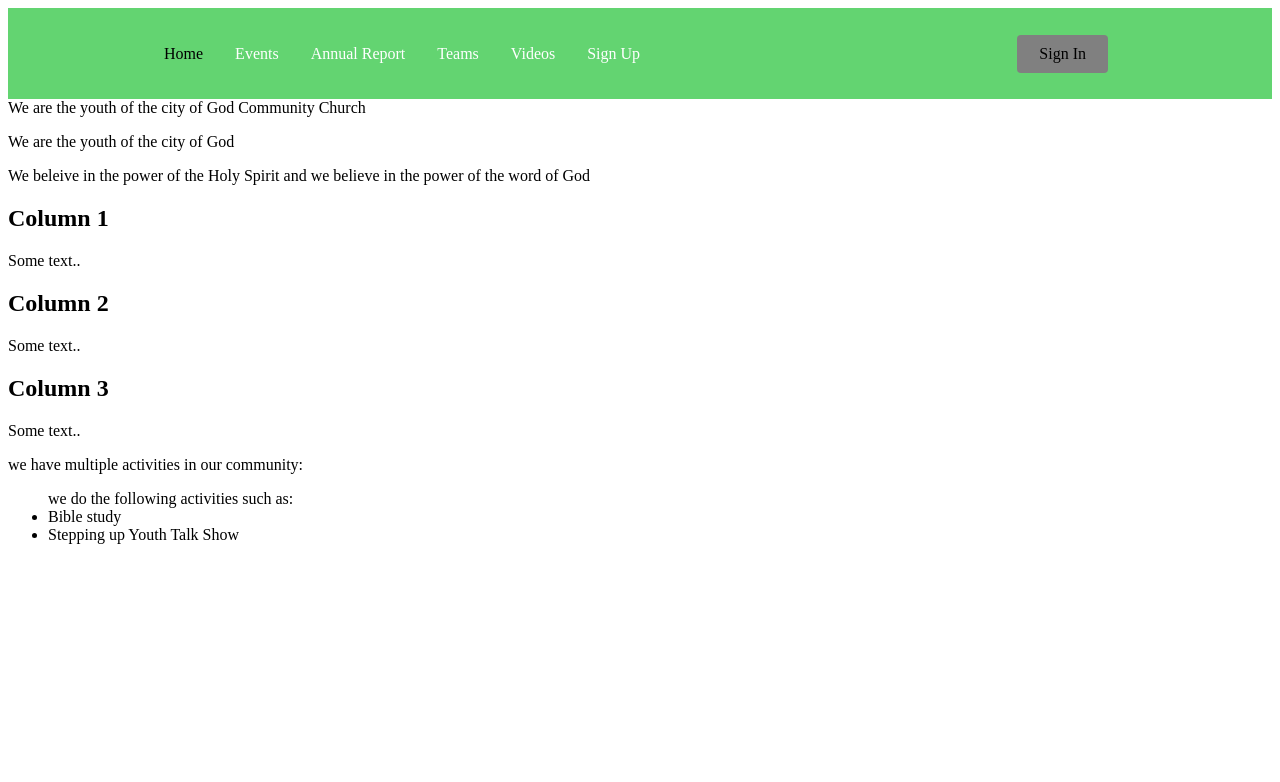
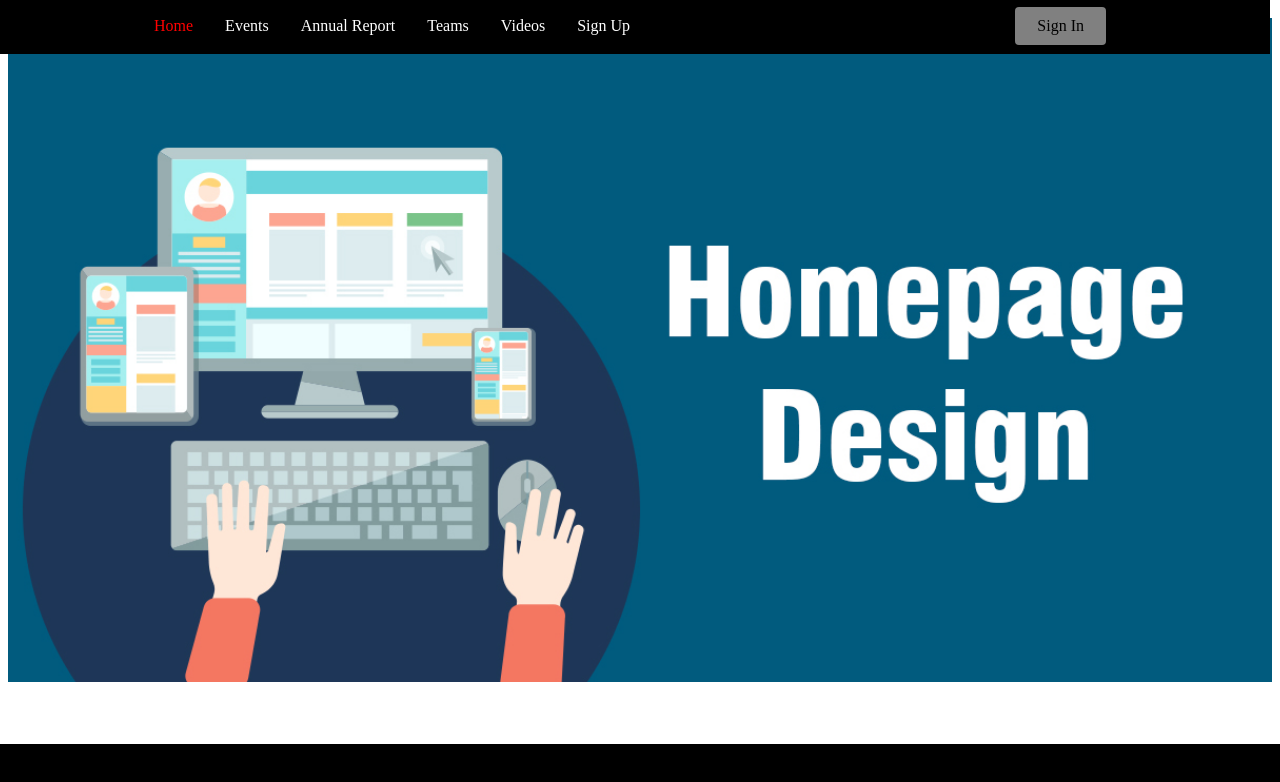
Before and after one commit to JoeLystein/stepping-up, a React (Create React App) app: page /Home in a window 1280 px wide. Shown: the top 782 px of the page. Built offline with nearby package versions, Linux system fonts and the light colour scheme.

Commit message:
Footer done

```diff
--- a/src/App.js
+++ b/src/App.js
@@ -1,13 +1,14 @@
 import './App.css';
 import Mynavbar from '../src/components/my-navbar/mynavbar';
-import Home from './components/my-navbar/Home';
-import Event from './components/my-navbar/Events';
-import Annual from './components/my-navbar/Annual';
+import Home from './Pages/Home';
+import Event from './Pages/Events';
+import Annual from './Pages/Annual';
 import Team from './components/my-navbar/Teams';
 import Videos from './components/my-navbar/Videos';
 import { BrowserRouter as Router, Switch,Route} from "react-router-dom";
 import SignUp from './components/my-navbar/SignUp';
 import Signin from './components/my-navbar/Signin';
+import Myfooter from './components/my-footer/myfooter';
 function App() {
   return (
     <Router>
@@ -43,7 +44,7 @@ function App() {
           </Route>
 
         </Switch>
-
+        <Myfooter/>
 
 
 
--- a/src/components/my-navbar/Events.js
+++ b/src/Pages/Events.js
@@ -1,5 +1,5 @@
 import React from 'react'
-import Photo1 from '../../assets/photo1.jpg';
+import Photo1 from '../assets/photo1.jpg';
 
 function Events() {
     return (
--- a/src/components/my-navbar/Home.js
+++ b/src/Pages/Home.js
@@ -1,19 +1,17 @@
-import React from 'react'
+import React, {useState} from 'react';
+import '../components/my-navbar-css/Home.css';
+import HomeImage from '../assets/Homepage.jpeg'
+
 
 function Home() {
     return (
-        <div>
-            {/* <main>
-            <section>
-                <article> */}
-                    We are the youth of the city of God Community Church
-                {/* </article>
-            </section>
-            </main> */}
+        <div className="homeP">
+            {/* <br/><p>We are the youth of the city of God Community Church </p>
+
             <p>We are the youth of the city of God</p>
-            <p>We beleive in the power of the Holy Spirit and we believe in the power of the word of God</p>
-
-            <div class="row">
+            <p>We beleive in the power of the Holy Spirit and we believe in the power of the word of God</p> */}
+            <img id="imghome" src={HomeImage} alt="home Page"/>
+            {/* <div class="row">
                 <div class="column" >
                     <h2>Column 1</h2>
                     <p>Some text..</p>
@@ -35,7 +33,7 @@ function Home() {
                         <li>Stepping up Youth Talk Show</li>
                     </ul>
                 </article>
-            </div>
+            </div> */}
         </div>
 
     )
--- /dev/null
+++ b/src/components/my-footer/myfooter.js
@@ -0,0 +1,14 @@
+import React from 'react';
+import { Footer } from '../my-navbar/NavbarElements';
+
+function myfooter() {
+    return (
+        <div>
+            <Footer>
+                Connect with us
+            </Footer>
+        </div>
+    )
+}
+
+export default myfooter;
--- /dev/null
+++ b/src/components/my-navbar-css/Home.css
@@ -0,0 +1,12 @@
+.homeP *{
+  margin-top: 10px;
+}
+
+#imghome{
+    width: 100%;
+    height: 100%;
+    /* margin: 0; */
+    /* margin-left: -10px;
+    margin-right: -20px;  */
+    /* position:fixed; */
+}
--- a/src/components/my-navbar/NavbarElements.js
+++ b/src/components/my-navbar/NavbarElements.js
@@ -5,13 +5,21 @@ import styled from 'styled-components';
 export const img= styled.img`
 `;
 export const Nav = styled.nav`
-background: #63D471;
-// background: black;
-height: 85px;
+// background: #63D471;
+background: black;
+// height: 85px;
+height: 50px;
+width:992px;
 display: flex;
 justify-content: space-between;
+margin-top:-10px;
+margin-left:-10px;
+margin-right:-10px;
 padding: 0.2rem calc((100vw - 1000px) / 2);
 z-index: 12;
+position:fixed;
+// position:sticky;
+
 /* Third Nav */
 /* justify-content: flex-start; */
 `;
@@ -26,13 +34,15 @@ padding: 0 1rem;
 height: 100%;
 cursor: pointer;
 &.active {
-	color: #000000;
+	// color: #000000;
+	color:red;
 }
 `;
 
 export const Bars = styled(FaBars)`
 display: none;
 color: #808080;
+// color:red;
 @media screen and (max-width: 768px) {
 	display: block;
 	position: absolute;
@@ -88,3 +98,21 @@ margin-left: 24px;
 	color: #808080;
 }
 `;
+
+export const Footer = styled.nav`
+// background: #63D471;
+background: black;
+height: 50px;
+display: flex;
+justify-content: space-between;
+margin-top:100px;
+margin-left:-10px;
+// margin-right:-10px;
+padding: 0.2rem calc((100vw - 1000px) / 2);
+position:fixed;
+width:100%;
+bottom:0px;
+z-index: 12;
+/* Third Nav */
+/* justify-content: flex-start; */
+`;
--- a/src/components/my-navbar/mynavbar.js
+++ b/src/components/my-navbar/mynavbar.js
@@ -45,5 +45,4 @@ function mynavbar() {
 
     )
 }
-
-export default mynavbar
+export default mynavbar;
```
Also changed, not shown: src/Pages/Annual.js (renamed from src/components/my-navbar/Annual.js), src/assets/Homepage.jpeg (added).
